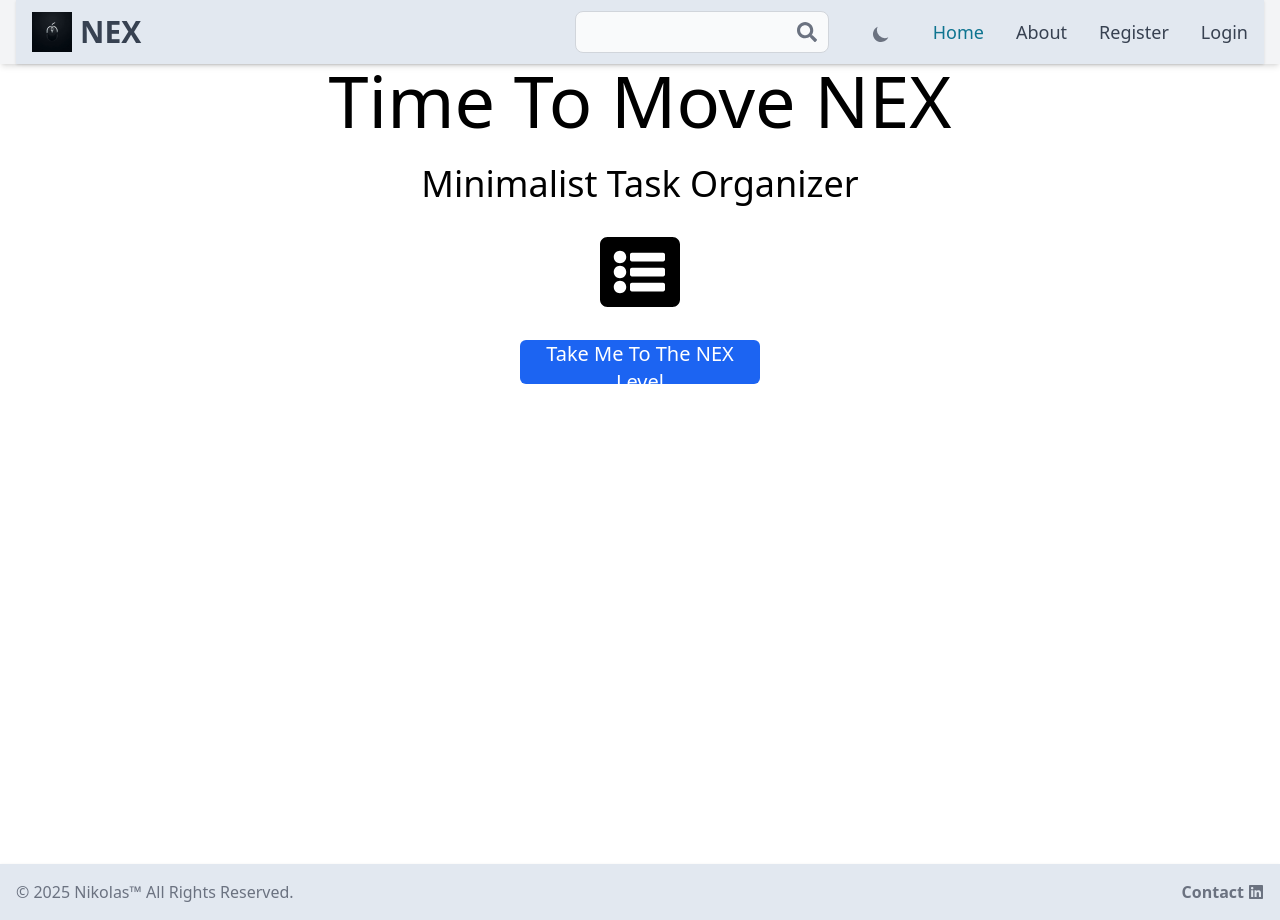
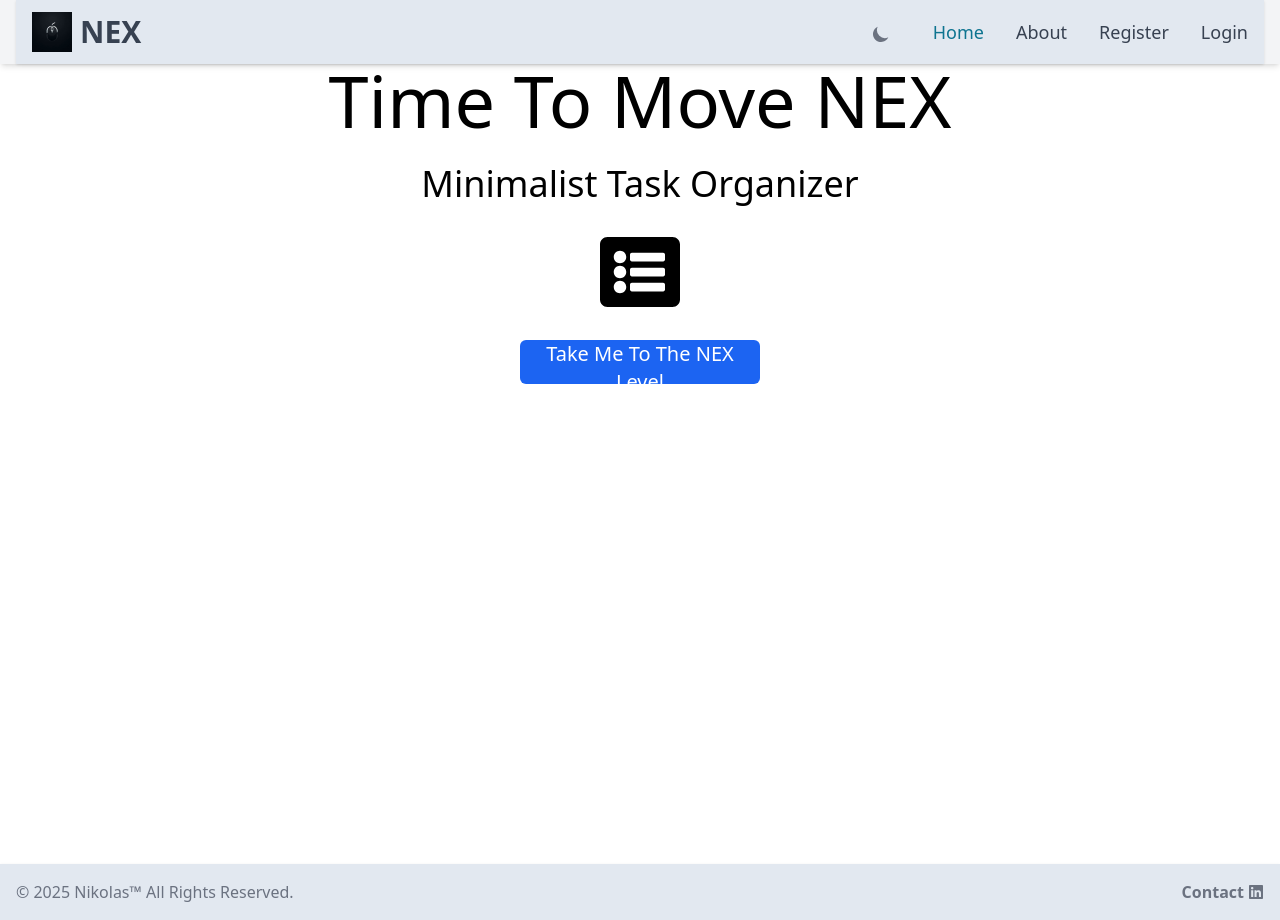
Before and after one commit to Nicholas5554/FrontEnd--Major-Project, a React (Vite) app: page / in a window 1280 px wide. Built offline with nearby package versions, Linux system fonts and the light colour scheme; no server answers.

Commit message:
fixed header ui bug

```diff
--- a/src/components/Header/Header.tsx
+++ b/src/components/Header/Header.tsx
@@ -24,13 +24,9 @@ const Header = () => {
             <Navbar.Toggle />
             <Navbar.Collapse>
 
-                <Navbar.Brand>
-                    <TextInput
-                        rightIcon={FaSearch}
-                        onChange={search}
-                        className="block sm:block md:hidden lg:block"
-                    />
-                </Navbar.Brand>
+                {loc !== "/" && loc !== "/about" && loc !== "/profile" && loc !== "/createtask" && loc !== "/creatediscussion" && loc !== "/login" && loc !== "/register" && loc !== "/addworker" && <Navbar.Brand >
+                    <TextInput rightIcon={FaSearch} onChange={search} className="block sm:block md:hidden lg:block" />
+                </Navbar.Brand>}
 
                 <DarkThemeToggle className="mt-1" />
 
```
